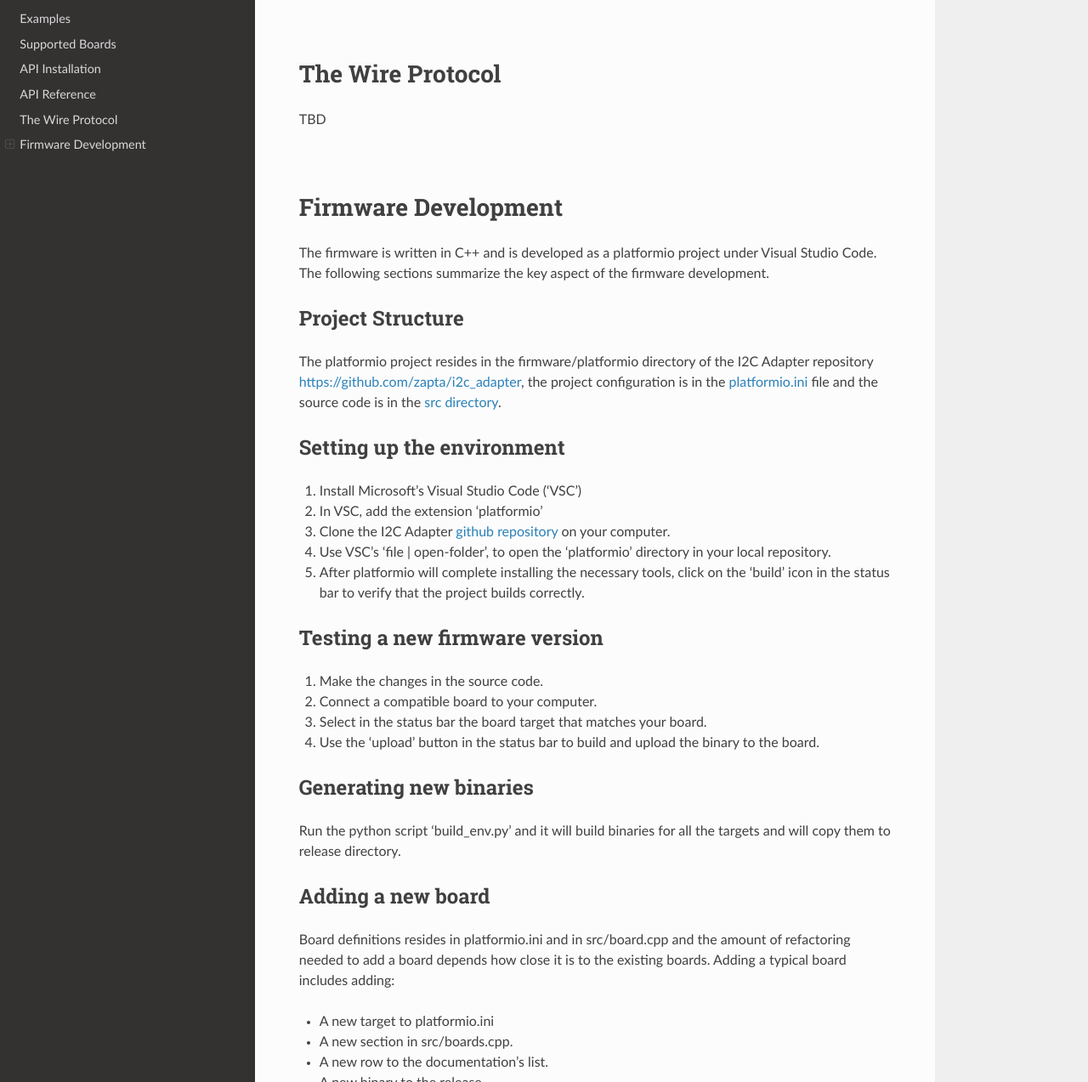
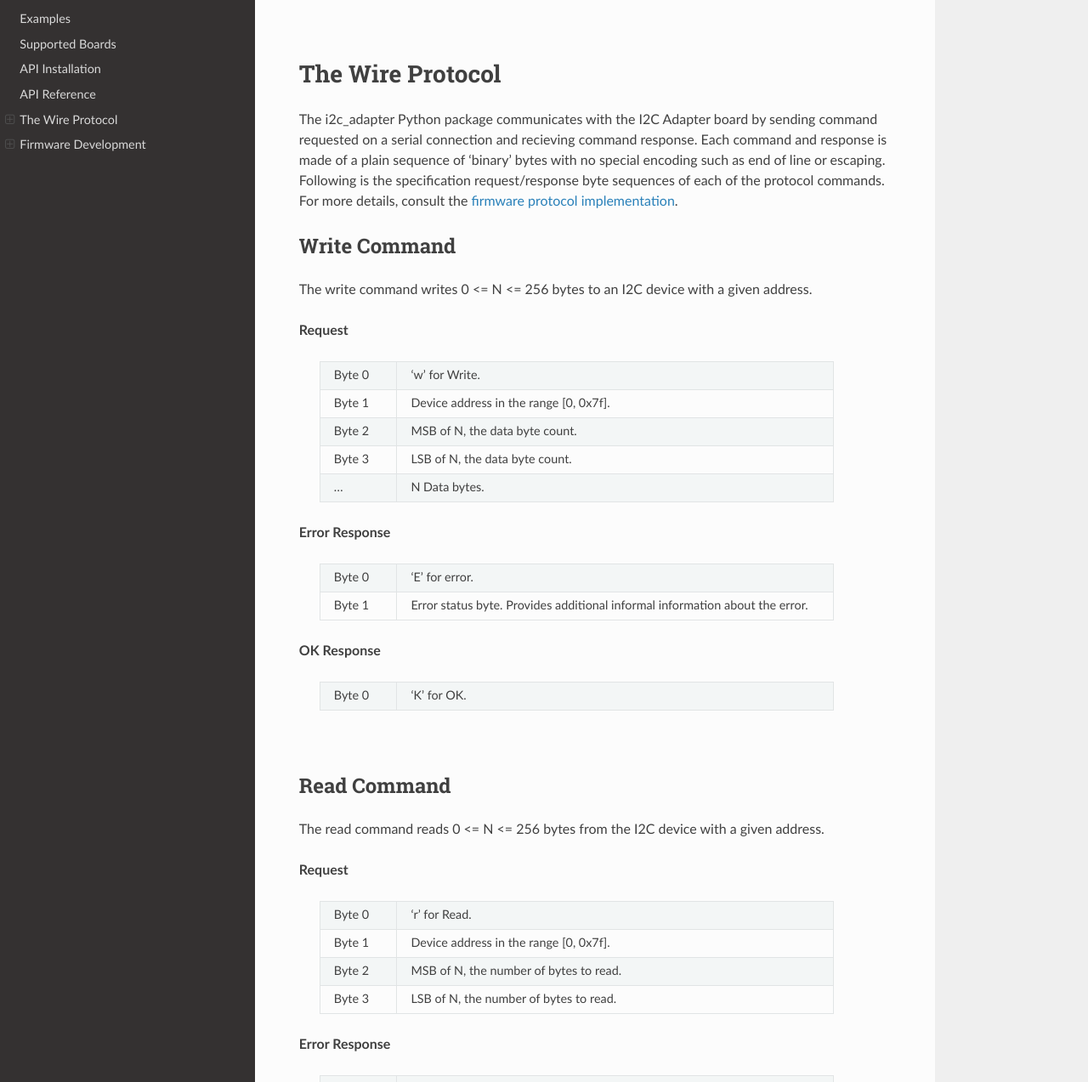
Before and after one commit to zapta/i2c_adapter, a Sphinx documentation site: the page built from docs/index.rst, in a window 1280 px wide and 1400 px high, scrolled down 2089 px, cut to the strip 127-1400 px from the top of the window. Shown: the whole strip at 85% size. Built offline with Sphinx 7.4.7 and the Read the Docs theme 2.0.0, drawn with Linux system fonts in a browser that asks for light colours; some of the changed text lies outside the part shown.

Commit message:
More progress with the wire protocol documentation.

```diff
--- a/docs/index.rst
+++ b/docs/index.rst
@@ -108,6 +108,129 @@ API Reference
 The Wire Protocol
 =================
 
+The i2c_adapter Python package communicates with the I2C Adapter board by sending command requested on
+a serial connection and recieving command response. Each command and response is made of a plain sequence of
+'binary' bytes with no special encoding such as end of line or escaping. Following is the
+specification request/response byte sequences of each of the protocol commands. For more details,
+consult the `firmware protocol implementation <https://github.com/zapta/i2c_adapter/blob/main/firmware/platformio/src/main.cpp>`_.
+
+
+Write Command
+-------------
+
+The write command writes 0 <= N <= 256 bytes to an I2C device with a given address.
+
+**Request**
+
+  .. table::
+    :width: 90%
+    :widths: 15,85
+
+    +----------------------+---------------------------------------------+
+    | Byte 0               | 'w' for Write.                              |
+    +----------------------+---------------------------------------------+
+    | Byte 1               | Device address in the range [0, 0x7f].      |
+    +----------------------+---------------------------------------------+
+    | Byte 2               | MSB of N, the data byte count.              |
+    +----------------------+---------------------------------------------+
+    | Byte 3               | LSB of N, the data byte count.              |
+    +----------------------+---------------------------------------------+
+    | ...                  | N Data bytes.                               |
+    +----------------------+---------------------------------------------+
+
+
+
+
+**Error Response**
+
+  .. table::
+    :width: 90%
+    :widths: 15,85
+
+    +----------------------+---------------------------------------------+
+    | Byte 0               | 'E' for error.                              |
+    +----------------------+---------------------------------------------+
+    | Byte 1               | Error status byte. Provides additional      |
+    |                      | informal information about the error.       |
+    +----------------------+---------------------------------------------+
+
+**OK Response**
+
+  .. table::
+    :width: 90%
+    :widths: 15,85
+
+    +----------------------+---------------------------------------------+
+    | Byte 0               | 'K' for OK.                                 |
+    +----------------------+---------------------------------------------+
+
+|
+
+Read Command
+-------------
+
+The read command reads 0 <= N <= 256 bytes from the I2C device with a given address.
+
+**Request**
+
+  .. table::
+    :width: 90%
+    :widths: 15,85
+
+    +----------------------+---------------------------------------------+
+    | Byte 0               | 'r' for Read.                               |
+    +----------------------+---------------------------------------------+
+    | Byte 1               | Device address in the range [0, 0x7f].      |
+    +----------------------+---------------------------------------------+
+    | Byte 2               | MSB of N, the number of bytes to read.      |
+    +----------------------+---------------------------------------------+
+    | Byte 3               | LSB of N, the number of bytes to read.      |
+    +----------------------+---------------------------------------------+
+
+
+
+
+**Error Response**
+
+  .. table::
+    :width: 90%
+    :widths: 15,85
+
+    +----------------------+---------------------------------------------+
+    | Byte 0               | 'E' for error.                              |
+    +----------------------+---------------------------------------------+
+    | Byte 1               | Error status byte. Provides additional      |
+    |                      | informal information about the error.       |
+    +----------------------+---------------------------------------------+
+
+**OK Response**
+
+  .. table::
+    :width: 90%
+    :widths: 15,85
+
+    +----------------------+---------------------------------------------+
+    | Byte 0               | 'K' for OK.                                 |
+    +----------------------+---------------------------------------------+
+    | Byte 1               | MSB of N, the number of requested bytes.    |
+    +----------------------+---------------------------------------------+
+    | Byte 2               | LSB of N, the number of requested bytes.    |
+    +----------------------+---------------------------------------------+
+    | ...                  | The N bytes read.                           |
+    +----------------------+---------------------------------------------+
+
+|
+
+Info Command
+------------
+
+TBD.
+
+|
+
+Echo Command
+------------
+
 TBD
 
 |
```
